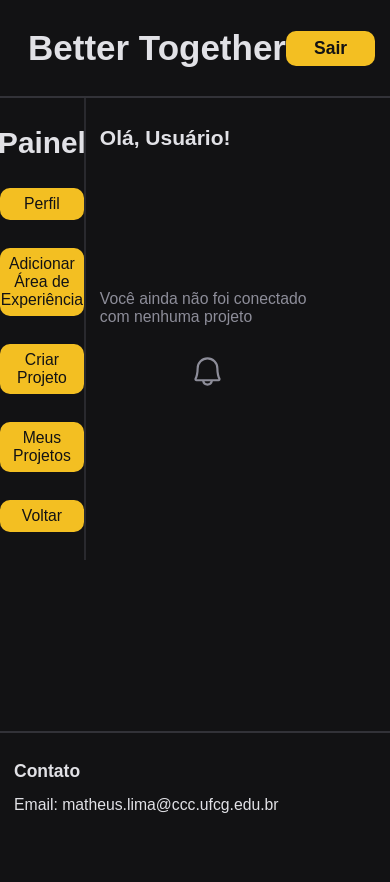
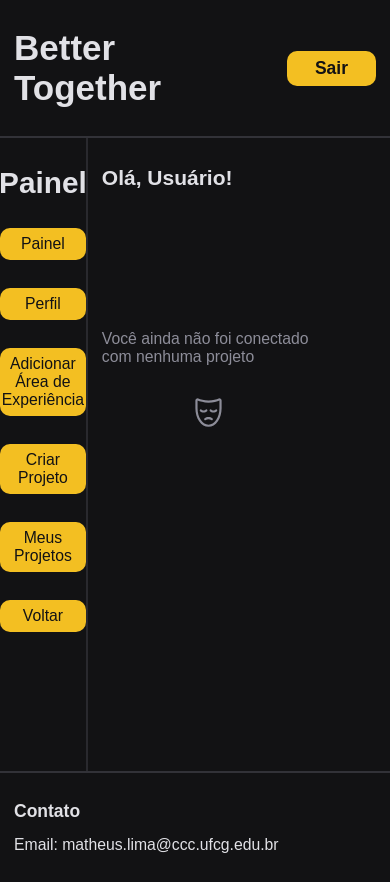
Before and after one commit to MatheusVBLima/BetterTogether, a Next.js app: page /painel in a window 390 px wide. Before the commit the page ends 844 px from the top, so only its background shows below. Built offline with nearby package versions, Linux system fonts and the light colour scheme.

Commit message:
fix: borda painel

```diff
--- a/src/components/areasExperiencia/areasExperienciaContent.module.scss
+++ b/src/components/areasExperiencia/areasExperienciaContent.module.scss
@@ -12,6 +12,7 @@
     gap: 2rem;
     padding: 2rem 1rem;
     height: 75vh;
+    border-left: 2px solid var(--gray-700);
 
     .userContainer {
       display: flex;
--- a/src/components/criarProjeto/criarProjetoContent.module.scss
+++ b/src/components/criarProjeto/criarProjetoContent.module.scss
@@ -11,7 +11,8 @@
     justify-content: flex-start;
     gap: 2rem;
     padding: 2rem 1rem;
-    /* height: 75vh; */
+    height: 75vh;
+    border-left: 2px solid var(--gray-700);
 
     .userContainer {
       display: flex;
--- a/src/components/dashboard/Dashboard.tsx
+++ b/src/components/dashboard/Dashboard.tsx
@@ -13,6 +13,9 @@ export default function Dashboard() {
     <div className={styles.wrapper}>
       <h3>Painel</h3>
       <ul>
+        <li>
+          <Link href={"/painel"}>Painel</Link>
+        </li>
         <li>
           <Link href={"/perfil"}>Perfil</Link>
         </li>
--- a/src/components/dashboard/dashboard.module.scss
+++ b/src/components/dashboard/dashboard.module.scss
@@ -1,6 +1,6 @@
 .wrapper {
   width: 22%;
-  border-right: 2px solid var(--gray-700);
+  /* border-right: 2px solid var(--gray-700); */
   display: flex;
   flex-direction: column;
   align-items: center;
--- a/src/components/headerDashboard/HeaderDashboard.tsx
+++ b/src/components/headerDashboard/HeaderDashboard.tsx
@@ -6,7 +6,9 @@ export default function HeaderDashboard() {
   return (
     <header className={styles.headerWrapper}>
       <div className={styles.headerContainer}>
-        <span>Better Together</span>
+        <span>
+          Better <span>Together</span>
+        </span>
         <Link href='/login'>Sair</Link>
       </div>
     </header>
--- a/src/components/headerDashboard/headerDashboard.module.scss
+++ b/src/components/headerDashboard/headerDashboard.module.scss
@@ -33,3 +33,27 @@
     }
   }
 }
+@media screen and (max-width: 500px) {
+  .headerWrapper {
+    max-width: 100%;
+
+    .headerContainer {
+      max-width: 100%;
+      padding: 0 1rem;
+
+      display: flex;
+      align-items: center;
+      justify-content: space-between;
+
+      & > span {
+        font-size: var(--header);
+        font-weight: bold;
+        white-space: wrap;
+
+        display: flex;
+        flex-direction: column;
+        justify-content: center;
+      }
+    }
+  }
+}
--- a/src/components/meusProjetos/meusProjetosContent.module.scss
+++ b/src/components/meusProjetos/meusProjetosContent.module.scss
@@ -13,6 +13,7 @@
     padding: 2rem 1rem;
     padding-bottom: 4rem;
     /* height: 75vh; */
+    border-left: 2px solid var(--gray-700);
 
     .userContainer {
       display: flex;
--- a/src/components/painelContent/PainelContent.tsx
+++ b/src/components/painelContent/PainelContent.tsx
@@ -2,7 +2,7 @@ import Link from "next/link";
 import React from "react";
 import styles from "./painelContent.module.scss";
 import Dashboard from "../dashboard/Dashboard";
-import { Bell } from "@phosphor-icons/react";
+import { MaskSad } from "@phosphor-icons/react";
 
 export default function PainelContent() {
   return (
@@ -14,7 +14,7 @@ export default function PainelContent() {
         </div>
         <div className={styles.noProjectContainer}>
           <p>Você ainda não foi conectado com nenhuma projeto</p>
-          <Bell size={35} color='#8d8d99' />
+          <MaskSad size={35} color='#8d8d99' />
         </div>
       </div>
     </div>
--- a/src/components/painelContent/painelContent.module.scss
+++ b/src/components/painelContent/painelContent.module.scss
@@ -12,6 +12,7 @@
     gap: 10rem;
     padding: 2rem 1rem;
     height: 75vh;
+    border-left: 2px solid var(--gray-700);
 
     .userContainer {
       display: flex;
--- a/src/components/perfil/perfilContent.module.scss
+++ b/src/components/perfil/perfilContent.module.scss
@@ -12,6 +12,7 @@
     gap: 2rem;
     padding: 2rem 1rem;
     height: 75vh;
+    border-left: 2px solid var(--gray-700);
 
     .userContainer {
       display: flex;
```
